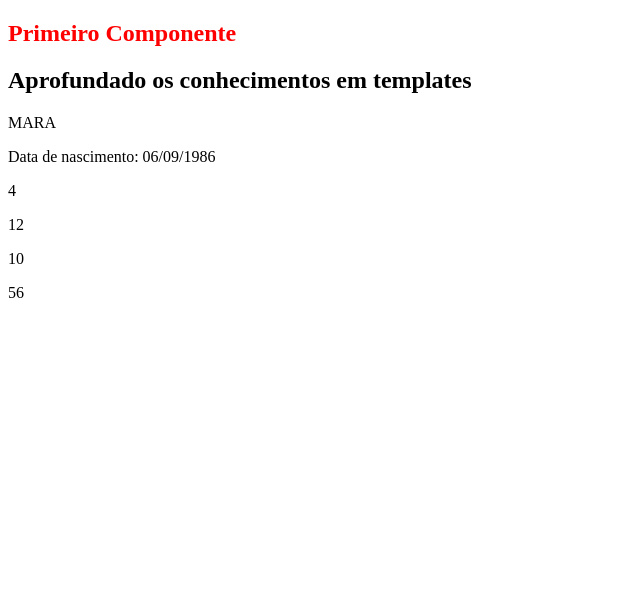
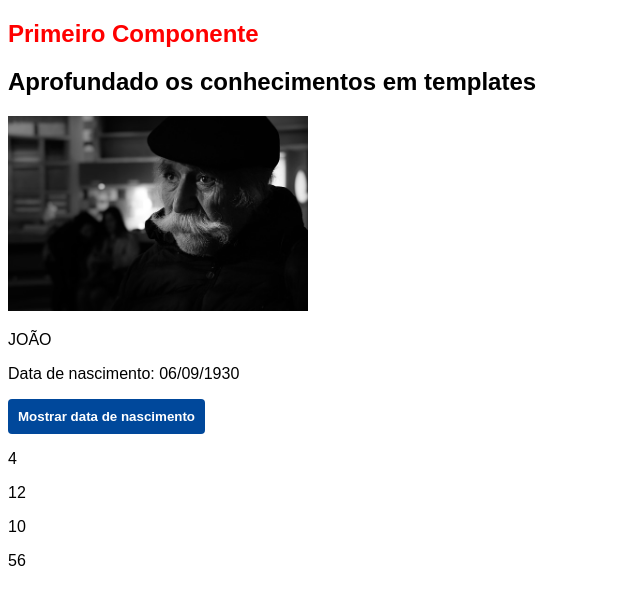
Before and after one commit to mararbia/Learning-Angular, an Angular app in the folder fundamentos-angular/: page / in a window 1280 px wide. Shown: the top 604 px of the page, without its empty margins (0-640 px from the left). Built offline with nearby package versions, Linux system fonts and the light colour scheme.

Commit message:
Working with image and css

```diff
--- a/fundamentos-angular/src/app/second-component/second-component.component.html
+++ b/fundamentos-angular/src/app/second-component/second-component.component.html
@@ -1,3 +1,5 @@
 <h2>Aprofundado os conhecimentos em templates</h2>
+<img [src]="urlImage" alt="Imagem da praia de Alagoas em Maceió" width="300">
 <p> {{ nome | uppercase}} </p>
 <p>Data de nascimento: {{ birth_date | date: "dd/MM/yyyy"}}</p>
+<button (click)="mostrarDataNascimento()" type="button">Mostrar data de nascimento</button>
--- a/fundamentos-angular/src/app/second-component/second-component.component.ts
+++ b/fundamentos-angular/src/app/second-component/second-component.component.ts
@@ -6,6 +6,11 @@
   styleUrls: ['./second-component.component.css']
 })
 export class SecondComponentComponent {
-  nome = "Mara";
-  birth_date = "1986-09-06";
+  nome = "João";
+  birth_date = "1930-09-06";
+  urlImage = "/assets/joao.jpg";
+
+  mostrarDataNascimento(){
+    alert(`A data de nascimento é: ${this.birth_date}`);
+  }
 }
--- a/fundamentos-angular/src/styles.css
+++ b/fundamentos-angular/src/styles.css
@@ -1 +1,19 @@
-/* You can add global styles to this file, and also import other style files */
+body {
+    font-family: Arial, Helvetica, sans-serif;
+}
+
+button {
+    padding: 10px;
+    background-color: rgb(0, 72, 155);
+    color: white;
+    border: none;
+    font-weight: bold;
+    border-radius: 4px;
+    transition: filter .3s ease-in-out;
+    display: block;
+    margin: 10px 0;
+}
+
+button:hover {
+    filter: brightness(1.4);
+}
```
Also changed, not shown: fundamentos-angular/src/assets/joao.jpg (added).
